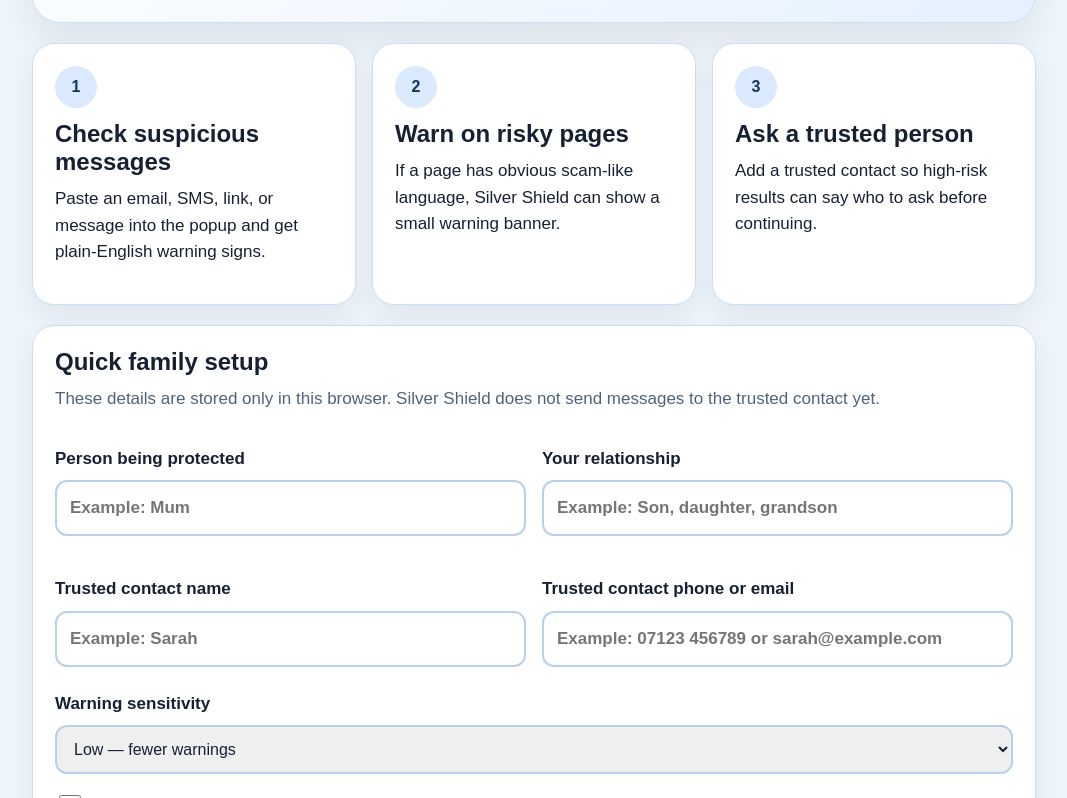
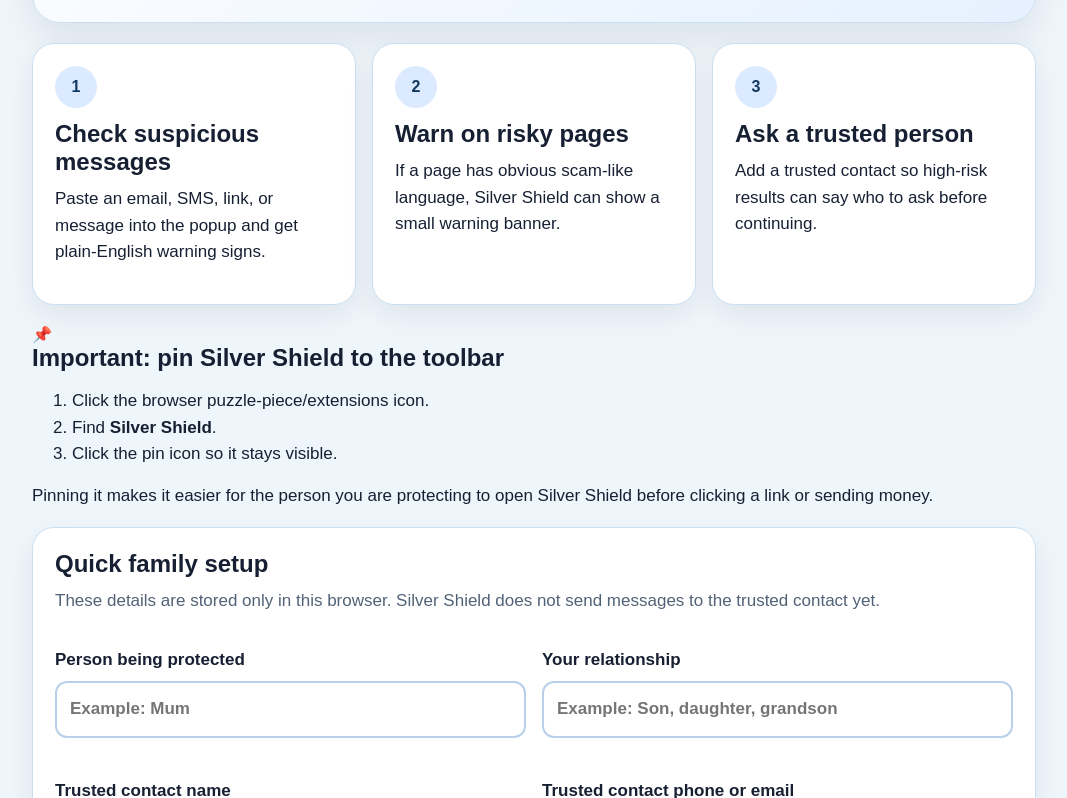
Before and after one commit to rcampbell30/Silvershield, a browser extension: page src/onboarding/onboarding.html in a window 1280 px wide. Shown: the part 302-1100 px from the top of the page, without its empty margins (106-1173 px from the left). Drawn offline with Linux system fonts and the light colour scheme.

Commit message:
Add pin extension step to onboarding

```diff
--- a/src/onboarding/onboarding.html
+++ b/src/onboarding/onboarding.html
@@ -33,6 +33,19 @@
           <h2>Ask a trusted person</h2>
           <p>Add a trusted contact so high-risk results can say who to ask before continuing.</p>
         </article>
+      </section>
+
+      <section class="pin-card" aria-label="Pin Silver Shield">
+        <div class="pin-icon" aria-hidden="true">📌</div>
+        <div>
+          <h2>Important: pin Silver Shield to the toolbar</h2>
+          <ol>
+            <li>Click the browser puzzle-piece/extensions icon.</li>
+            <li>Find <strong>Silver Shield</strong>.</li>
+            <li>Click the pin icon so it stays visible.</li>
+          </ol>
+          <p>Pinning it makes it easier for the person you are protecting to open Silver Shield before clicking a link or sending money.</p>
+        </div>
       </section>
 
       <form id="onboarding-form" class="setup-card">
```
